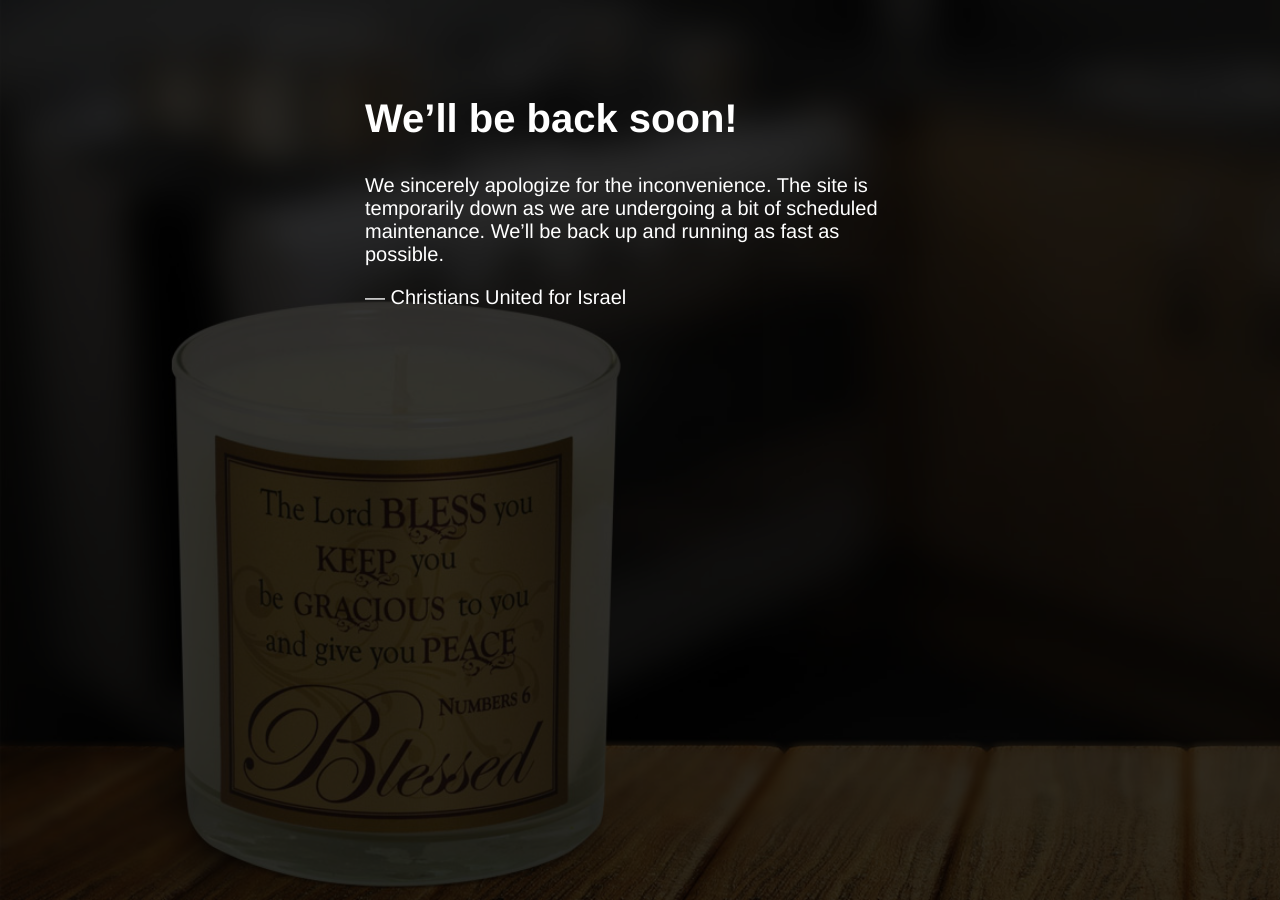
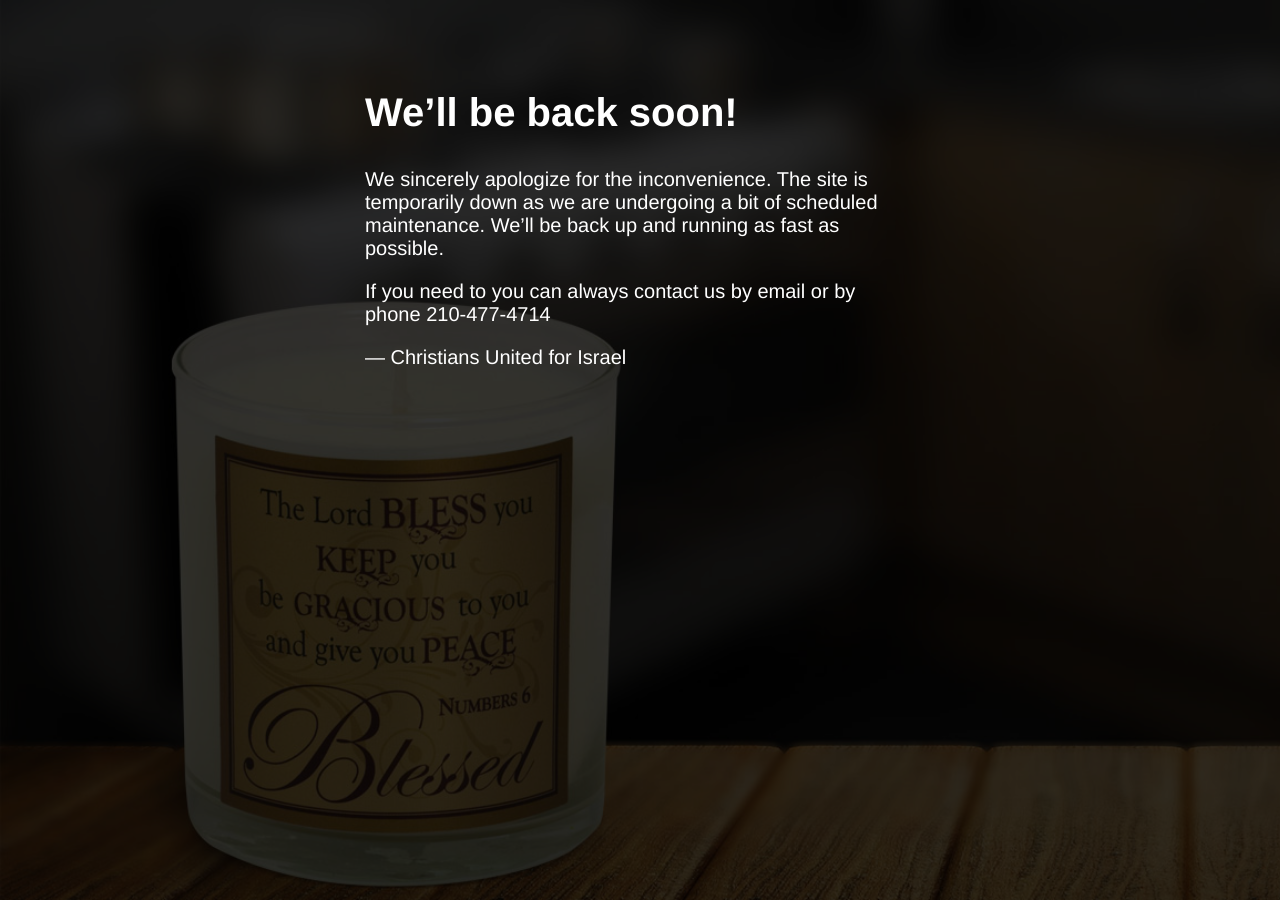
Before and after one commit to brandonyoung/brandonyoung.github.io, a Jekyll site: the page index.html, which Jekyll copies as it is, in a window 1280 px wide. Built offline with Jekyll 4.4.1, drawn with Linux system fonts in a browser that asks for light colours.

Commit message:
Update index.html

```diff
--- a/index.html
+++ b/index.html
@@ -85,6 +85,7 @@ max-width: 550px;
 				<!--<p>Sorry for the inconvenience but we&rsquo;re performing some maintenance at the moment. If you need to you can always <a href="mailto:info@cufi.org">contact us</a>, otherwise we&rsquo;ll be back online shortly!</p> /-->
 				<p>We sincerely apologize for the inconvenience. The site is temporarily down as we are undergoing a bit
 					of scheduled maintenance. We’ll be back up and running as fast as possible.</p>
+				<p>If you need to you can always contact us by <a href="mailto:info@cufi.org">email</a> or by phone <a href="tel:2104774714">210-477-4714</a></p>
 				<p>&mdash; Christians United for Israel</p>
 			</div>
 		</article>
```
